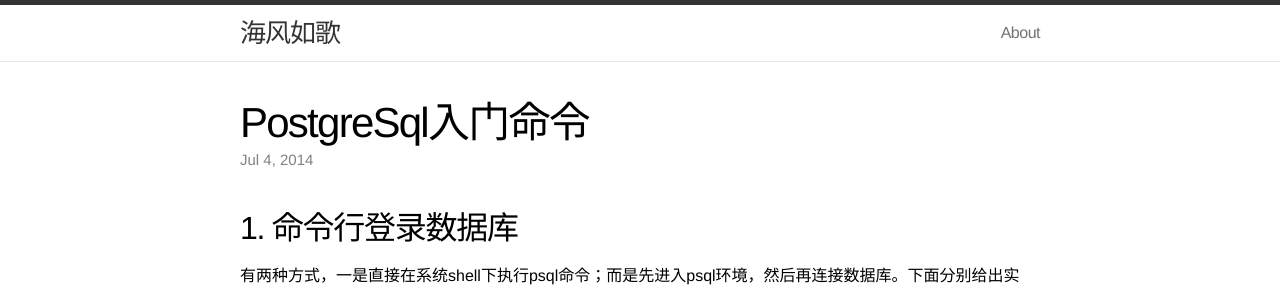
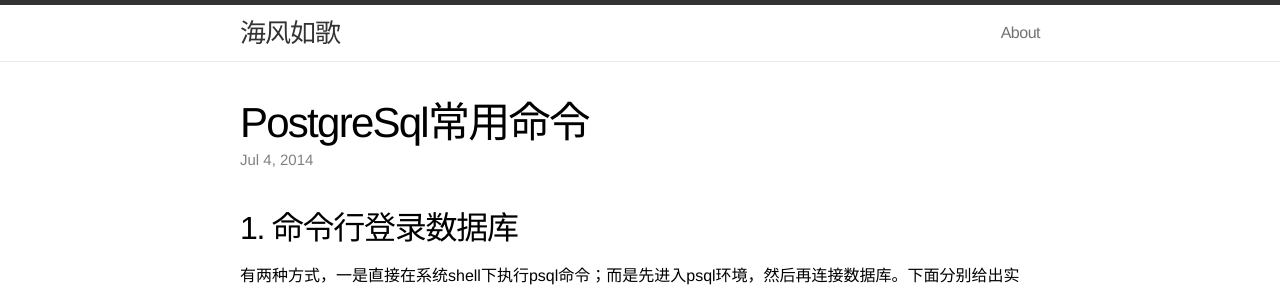
Before and after one commit to haifun/haifun.github.io, a Jekyll site: the page built from _posts/2014-07-04-pgsql-simple-command.md, in a window 1280 px wide. Shown: the top 289 px of the page. Built offline with Jekyll 4.4.1, drawn with Linux system fonts in a browser that asks for light colours.

Commit message:
change the new post title
change the new post title

```diff
--- a/_posts/2014-07-04-pgsql-simple-command.md
+++ b/_posts/2014-07-04-pgsql-simple-command.md
@@ -1,6 +1,6 @@
 ---
 layout: post
-title:  "PostgreSql入门命令"
+title:  "PostgreSql常用命令"
 date:   2014-07-04 10:05:32
 categories: pgsql
 ---
```
